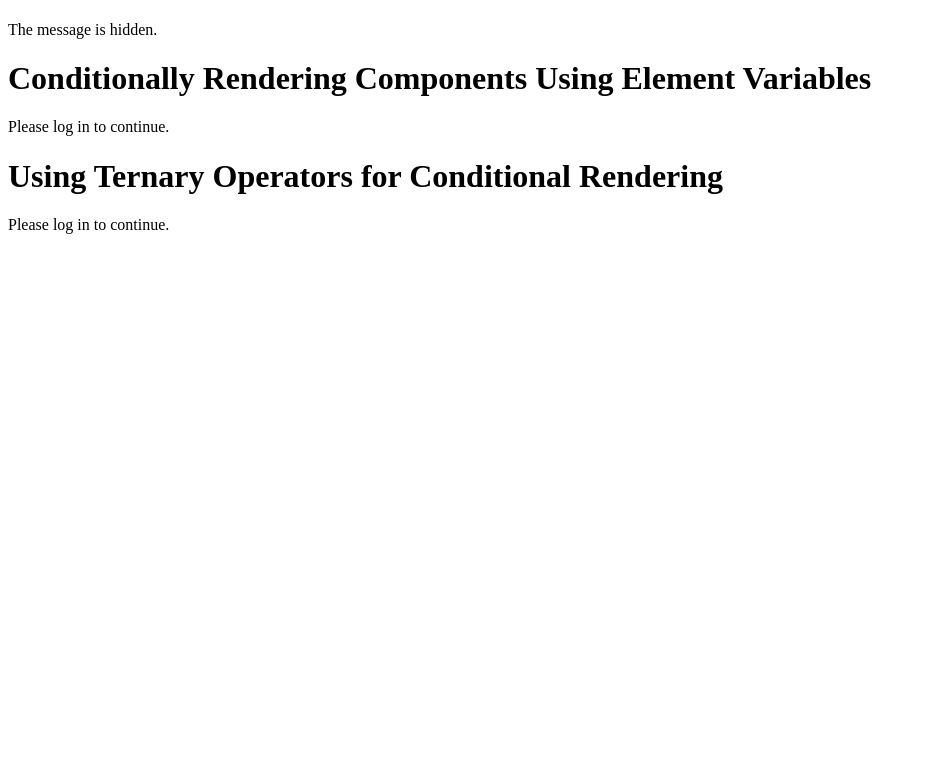
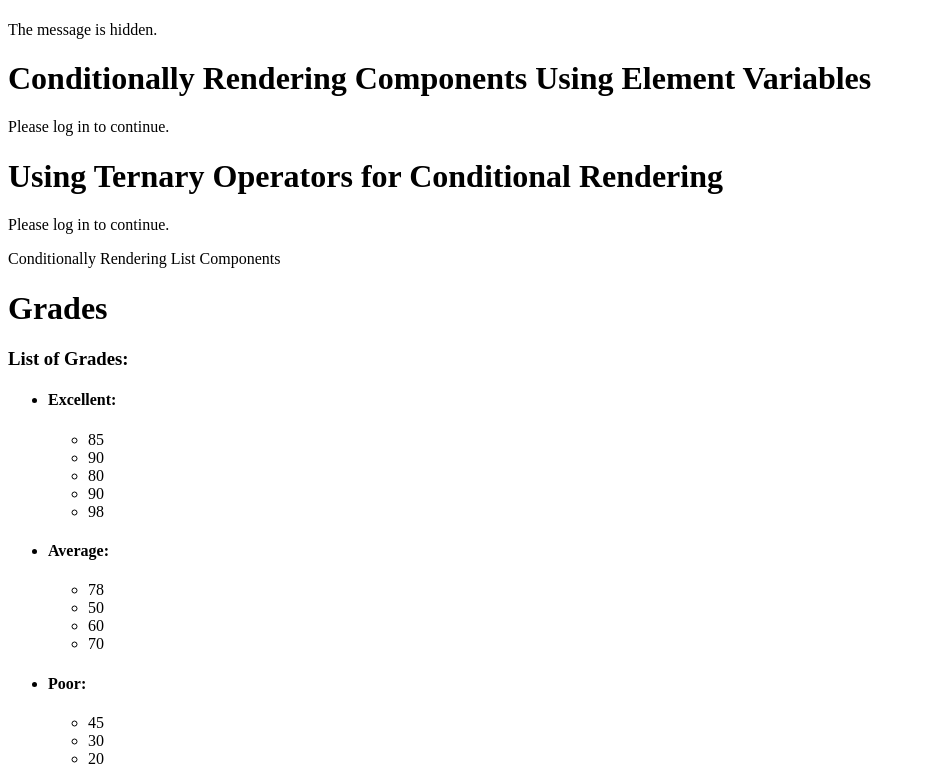
Before and after one commit to JENIPHER254/react-master, a React (Vite) app in the folder myproject/learning/: page / in a window 1280 px wide. Shown: the part 1295-2079 px from the top of the page, without its empty margins (0-926 px from the left). Before the commit the page ends 1545 px from the top, so only its background shows below. Built offline with nearby package versions, Linux system fonts and the light colour scheme.

Commit message:
feat: conditionally rendering list items

```diff
--- a/myproject/learning/src/App.jsx
+++ b/myproject/learning/src/App.jsx
@@ -12,6 +12,7 @@ import RenderingComponents from './components/RenderingComponents'
 import ConditionallyRenderingComponents from './components/ConditionallyRenderingComponents'
 import ConditionallyRenderingComponentsUsingElementVariables from './components/ConditionalRenderingUsingElementVariables'
 import TernaryOperators from './components/TernaryOperators'
+import ConditionallyRenderingListItems from './components/ConditionallyRenderingListsItems'
 
 const names = ['Alice', 'Bob', 'Charlie'];
 const name = 'Jenny';
@@ -19,6 +20,7 @@ function App() {
   const person = {
     name: 'John', age: 30, city: 'New York'
   };
+  const grades = [85, 90, 78, 45,30,20,50,60,70,80,90,98];
   return (
     <>
       <Hello />
@@ -37,6 +39,7 @@ function App() {
       <ConditionallyRenderingComponents />
       <ConditionallyRenderingComponentsUsingElementVariables displayMessage={true} isLoggedIn={false} />
       <TernaryOperators displayMessage={true} isLoggedIn={false} />
+      <ConditionallyRenderingListItems items={grades} />
     </>
   )
 }
--- /dev/null
+++ b/myproject/learning/src/components/ConditionallyRenderingListsItems.jsx
@@ -0,0 +1,56 @@
+export default function ConditionallyRenderingListComponents({ items }) {
+    const excellent = items.filter((item) => item >= 80);
+    const average = items.filter((item) => item >= 50 && item < 80);
+    const poor = items.filter((item) => item < 50);
+
+
+    return (
+        <div>
+            <>Conditionally Rendering List Components</>
+
+            <h1>Grades</h1>
+            {items.length > 0 ? (
+                <div>
+                    <h3>List of Grades:</h3>
+                <ul>
+
+                    {excellent.length > 0 && (
+                        <li>
+                            <h4>Excellent:</h4>
+                            <ul>
+                                {excellent.map((item, index) => (
+                                    <li key={index}> {item}</li>
+                                ))}
+                            </ul>
+                        </li>
+                    )}
+                    {average.length > 0 && (
+                        <li>
+                            <h4>Average:</h4>
+                            <ul>
+                                {average.map((item, index) => (
+                                    <li key={index}>{item}</li>
+                                ))}
+                            </ul>
+                        </li>
+                    )}
+                    {poor.length > 0 && (
+                        <li>
+                            <h4>Poor:</h4>
+                            <ul>
+                                {poor.map((item, index) => (
+                                    <li key={index}>{item}</li>
+                                ))}
+                            </ul>
+                        </li>
+                    )}
+                </ul>
+                </div>
+
+            ) : (
+                <p>No items to display.</p>
+            )}
+
+        </div>
+    );
+}
--- a/myproject/learning/src/components/FruitComponent.jsx
+++ b/myproject/learning/src/components/FruitComponent.jsx
@@ -1,7 +1,7 @@
-export default function FruitComponent({ key, name, price}) {
+export default function FruitComponent({ id, name, price}) {
   return (
     <div>
-        <li key={key}> {name} - ${price.toFixed(2)}</li>
+        <li key={id}> {name} - ${price.toFixed(2)}</li>
 
     </div>
   )
```
Also changed, not shown: 1 other file (tests, documents, lock files or other folders).
